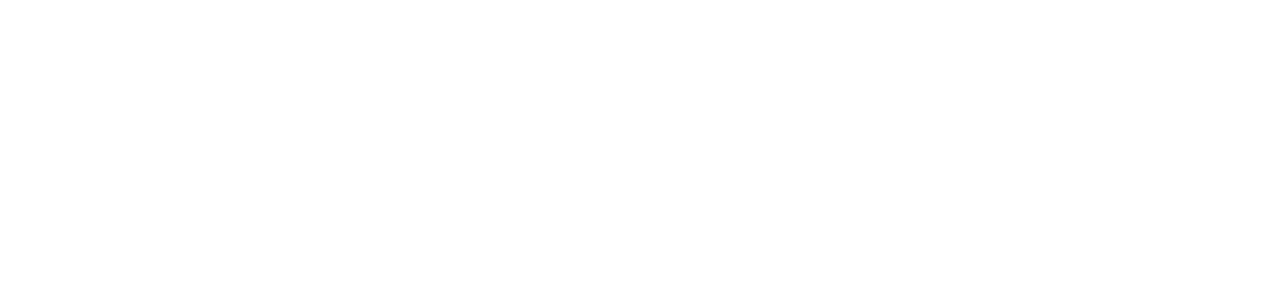
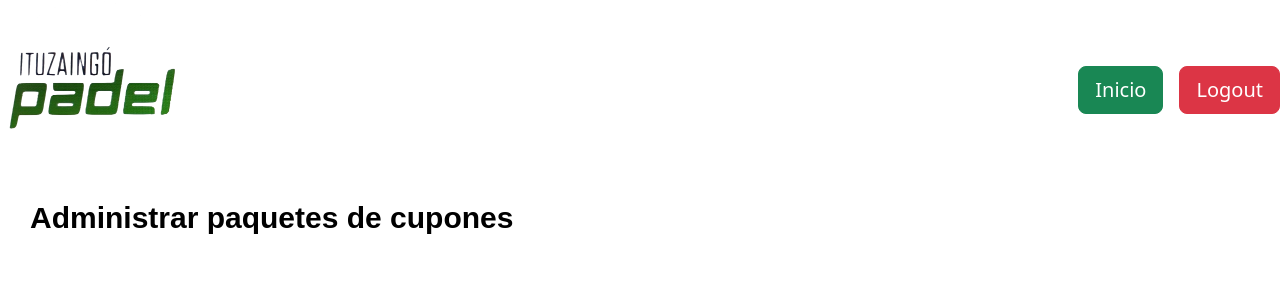
Before and after one commit to apochiega/app-club-ituzaingo, a React (Create React App) app: page /PackagePage in a window 1280 px wide. Before the commit this address had no page. Shown: the top 300 px of the page. Built offline with nearby package versions, Linux system fonts and the light colour scheme.

Commit message:
package page

```diff
--- a/src/App.js
+++ b/src/App.js
@@ -3,6 +3,7 @@
 import 'bootstrap/dist/css/bootstrap.min.css';
 import HomePage from './Pages/HomePage/HomePage';
 import UserPage from './Pages/UserPages/UserPage';
+import PackagePage from './Pages/PackagePage/packagePage';
 
 function App() {
   return (
@@ -11,6 +12,7 @@
         <Routes>
           <Route path="/" element={<UserPage/>}/>
           <Route path="/HomePage" element={<HomePage/>}/>
+          <Route path="/PackagePage" element={<PackagePage/>}/>
         </Routes>
       </Router>
     </div>
--- /dev/null
+++ b/src/Pages/PackagePage/packagePage.jsx
@@ -0,0 +1,13 @@
+import Header from "../../Components/Header/Header";
+import "./packagepage.css";
+
+function PackagePage() {
+    return (
+        <div>
+            <Header />
+            <h1 className="titlePackage"> Administrar paquetes de cupones</h1>
+        </div>
+    )
+}
+
+export default PackagePage;
--- /dev/null
+++ b/src/Pages/PackagePage/packagepage.css
@@ -0,0 +1,8 @@
+.titlePackage
+{
+    font-size: 30px;
+    font-weight:600;
+    font-family: Arial, sans-serif;
+    color: black;
+    margin: 20px 30px;
+}
```
